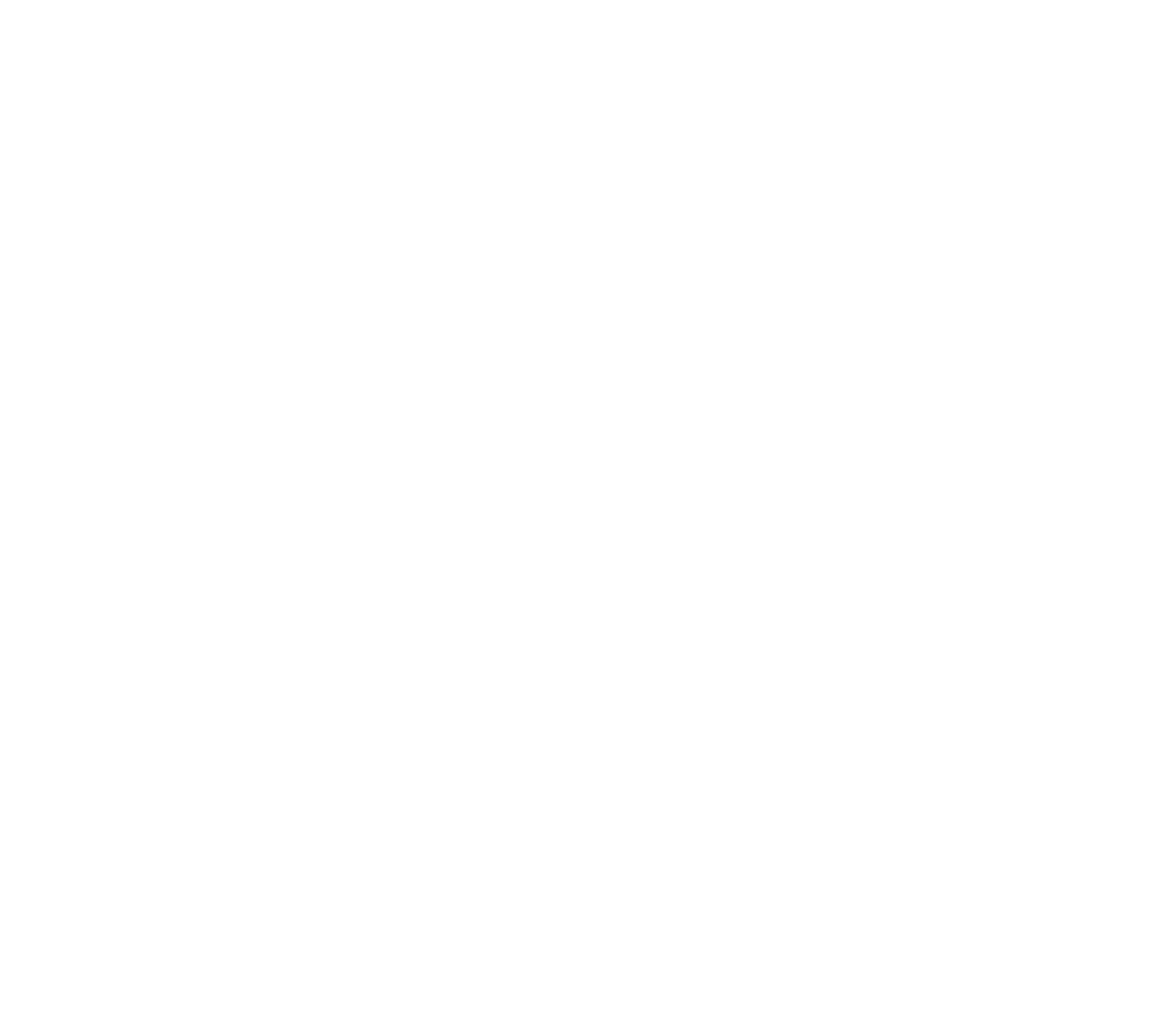
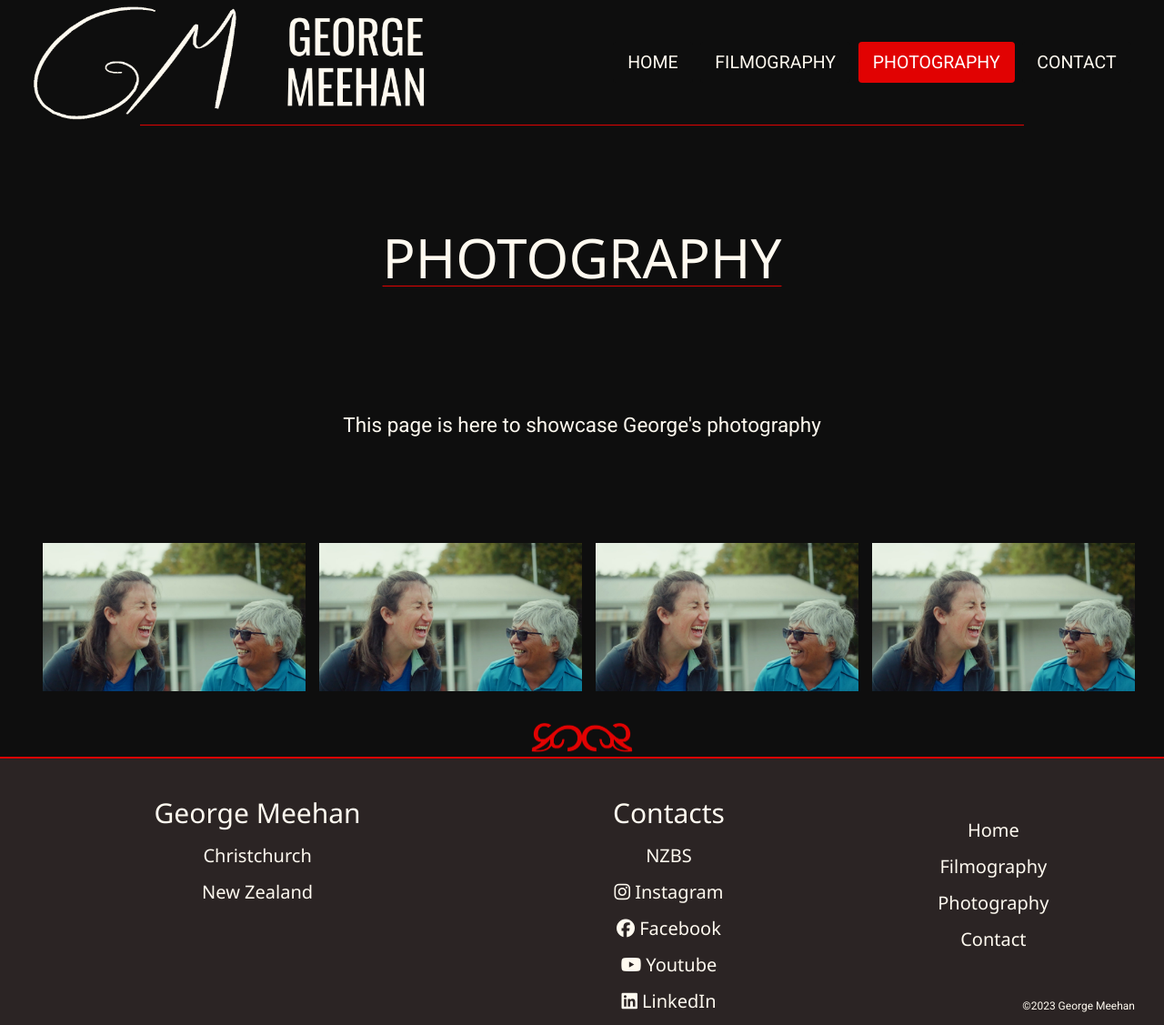
Before and after one commit to Chad-Meehan/GeorgeMeehan, a plain HTML site: page photography.html in a window 1280 px wide. Shown: the whole page at 91% size. Before the commit the page ends 800 px from the top, so only its background shows below. Drawn offline with Linux system fonts and the light colour scheme.

Commit message:
Tidied up nav on pages and added basic structure to photo page

```diff
--- a/css/navstyle.css
+++ b/css/navstyle.css
@@ -69,6 +69,10 @@ header{
         }
 
         #film-parent1 {
+            transition: all .4s;
+        }
+
+		#photo-parent1 {
             transition: all .4s;
         }
 
--- a/css/style.css
+++ b/css/style.css
@@ -37,7 +37,6 @@ body {
     justify-content: center;
     max-width: 600px;
     height: 500px;
-    padding: ;
     background-color: rgba(0,0,0,0.5);
     border-style: solid;
     border-width: 1px;
@@ -480,6 +479,37 @@ hr {
     padding-left: 2rem;
 }
 
+.photo-group {
+    display: flex;
+    flex-direction: row;
+    justify-content: space-around;
+    align-items: stretch;
+}
+
+.photo-child1 {
+    width: 400px;
+    padding-bottom: 2rem;
+    padding-left: 1rem;
+}
+
+.photo-child2 {
+    width: 400px;
+    padding-bottom: 2rem;
+    padding-left: 1rem;
+}
+
+.photo-child3 {
+    width: 400px;
+    padding-bottom: 2rem;
+    padding-left: 1rem;
+}
+
+.photo-child4 {
+    width: 400px;
+    padding-bottom: 2rem;
+    padding-left: 1rem;
+}
+
 .thanks-div {
     background-image: url(../images/lights.jpg);
     background-size: cover;
--- a/photography.html
+++ b/photography.html
@@ -0,0 +1,144 @@
+<!DOCTYPE html>
+<html lang="en" dir="ltr">
+
+<head>
+  <meta charset="utf-8">
+  <meta name="viewport" content="width=device-width, initial-scale=1">
+  <link rel="stylesheet" href="css/w3.css">
+  <link rel="stylesheet" href="css/navstyle.css">
+  <link rel="stylesheet" href="css/style.css">
+  <link rel="preconnect" href="https://fonts.googleapis.com">
+<link rel="preconnect" href="https://fonts.gstatic.com" crossorigin>
+<link href="https://fonts.googleapis.com/css2?family=Great+Vibes&family=Jost&family=Kanit:wght@400;500&family=Lato:wght@300;400&family=Poppins&family=Raleway:ital,wght@0,100;0,200;0,300;0,500;0,600;1,100;1,200;1,300;1,400;1,500;1,600&family=Roboto&display=swap" rel="stylesheet">
+  <script src="https://kit.fontawesome.com/5b29e7e330.js" crossorigin="anonymous"></script>
+  <script defer src="Javascript/app.js"></script>
+
+
+  <title>George Meehan</title>
+</head>
+
+<body>
+
+<div class="w3-container;"></div>
+  <div class="w3-container" style="background-color: #0e0e0e; color: floralwhite;">
+    <div class="w3-margin-left w3-margin-right">
+
+        <header>
+            <nav class="nav-box1">
+            <div class="logo1"><a href="index.html">
+                <img src="images/GM Logo WHITE V3.png" alt="Logo"/>
+              </a>
+            </div>
+
+
+            <ul class="nav-links1" id="nav-links1">
+            <li><a href="index.html" class="w3-button w3-round w3-hover-red">Home</a></li>
+            <li><a href="filmography.html" class="w3-button w3-round w3-hover-red">Filmography</a></li>
+            <li><a href="photography.html" class="w3-button w3-round w3-red">Photography</a></li>
+            <li><a href="contact.html" class="w3-button w3-round w3-hover-red">Contact</a></li>
+            </ul>
+
+            <div class="burger1">
+            <div class="line1"></div>
+            <div class="line2"></div>
+            <div class="line3"></div>
+            </div>
+            </nav>
+
+
+            <script>
+                // navagation code for burger
+const navSlide = () => {
+	const burger1 = document.querySelector(".burger1");
+	const nav = document.querySelector(".nav-links1");
+	const navLinks = document.querySelectorAll(".nav-links1 li");
+
+	burger1.addEventListener("click", () => {
+	//toggle- Nav
+	nav.classList.toggle ("nav-active");
+    document.getElementById("photo-parent1").style.opacity = "1";
+
+	//Animate Links
+	navLinks.forEach((link, index) => {
+	if (link.style.animation) {
+	link.style.animation = ''
+	} else {
+	link.style.animation = `navLinkFade 0.5s ease forwards ${index / 7 + .5}s`;
+    document.getElementById("photo-parent1").style.opacity = "0";
+	}
+	});
+	//burger animation
+	burger1.classList.toggle('animate');
+
+	});
+
+	}
+
+	navSlide();
+
+            </script><hr>
+
+        </header>
+
+        <div class="photo-parent" id="photo-parent1">
+            <div class="front-headline w3-container w3-center w3-mobile hidden">
+                <h1 style="text-decoration: underline 1PX #e10202; text-underline-offset: 8px;">PHOTOGRAPHY</h1>
+            </div>
+
+            <div class="front-info w3-center">
+                <p>This page is here to showcase George's photography</p>
+            </div>
+
+        </div>
+
+        <div class="photo-gallery">
+
+            <div class="photo-group">
+                <div class="photo-child1"><img src="images/THUMBNAILS/Sophie & Dot Thumbnail.jpg" alt="Sophie & Dot" style="width: 100%;"></div>
+                <div class="photo-child1"><img src="images/THUMBNAILS/Sophie & Dot Thumbnail.jpg" alt="Sophie & Dot" style="width: 100%;"></div>
+                <div class="photo-child2"><img src="images/THUMBNAILS/Sophie & Dot Thumbnail.jpg" alt="Sophie & Dot" style="width: 100%;"></div>
+                <div class="photo-child2"><img src="images/THUMBNAILS/Sophie & Dot Thumbnail.jpg" alt="Sophie & Dot" style="width: 100%;"></div>
+            </div>
+
+        </div>
+
+        <div class="w3-center">
+          <img src="images/Squiggle.png" alt="Squiggle" style="width: 120px;">
+          </div>
+
+      </div>
+      <div class="w3-quarter w3-container"></div>
+      </div>
+  </div>
+  </div>
+
+  <footer>
+  <div class="w3-cell-row" style="width:100%; border-top: 2px solid #e10202;">
+    <div class="w3-container w3-center w3-cell w3-mobile" style="background-color: #2b2424; color: floralwhite;">
+      <br>
+      <h2>George Meehan</h2>
+      <h4>Christchurch</h4>
+      <h4>New Zealand</h4>
+    </div>
+    <div class="w3-container w3-center w3-cell w3-mobile" style="background-color: #2b2424; color: floralwhite;">
+      <br>
+      <h2>Contacts</h2>
+      <a href="https://metronews.co.nz/author/george-meehan" target="_blank" style="text-decoration: none; font-size: 1.2rem;"><h4>NZBS</h4></a>
+      <a href="https://www.instagram.com/George.Meehan/" target="_blank" style="text-decoration: none; font-size: 1.2rem;"><h4><i class="fa-brands fa-instagram"></i> Instagram</h4></a>
+      <a href="https://www.facebook.com/george.meehan.10" target="_blank" style="text-decoration: none; font-size: 1.2rem;"><h4><i class="fa-brands fa-facebook"></i> Facebook</h4></a>
+      <a href="https://www.youtube.com/@RusticFilms" target="_blank" style="text-decoration: none; font-size: 1.2rem;"><h4><i class="fa-brands fa-youtube"></i> Youtube</h4></a>
+      <a href="https://www.linkedin.com/in/george-meehan/" target="_blank" style="text-decoration: none; font-size: 1.2rem;"><h4><i class="fa-brands fa-linkedin"></i> LinkedIn</h4></a>
+    </div>
+    <div class="w3-container w3-center w3-cell w3-mobile" style="background-color: #2b2424; color: floralwhite;">
+      <br><br>
+      <a href="index.html" style="text-decoration: none; font-size: 1.2rem;"><h4>Home</h4></a>
+      <a href="filmography.html" style="text-decoration: none; font-size: 1.2rem;"><h4>Filmography</h4></a>
+      <a href="photography.html" style="text-decoration: none; font-size: 1.2rem;"><h4>Photography</h4></a>
+      <a href="contact.html" style="text-decoration: none; font-size: 1.2rem;"><h4>Contact</h4></a>
+      <br>
+      <p class="w3-right-align w3-margin-right" style="background-color: #2b2424; color: floralwhite; font-size: .8rem;">&copy2023 George Meehan</p>
+    </div>
+  </div>
+  </footer>
+  </body>
+  </html>
```
Also changed, not shown: filmography.html (+7 -3 lines), index.html (+8 -5 lines).
